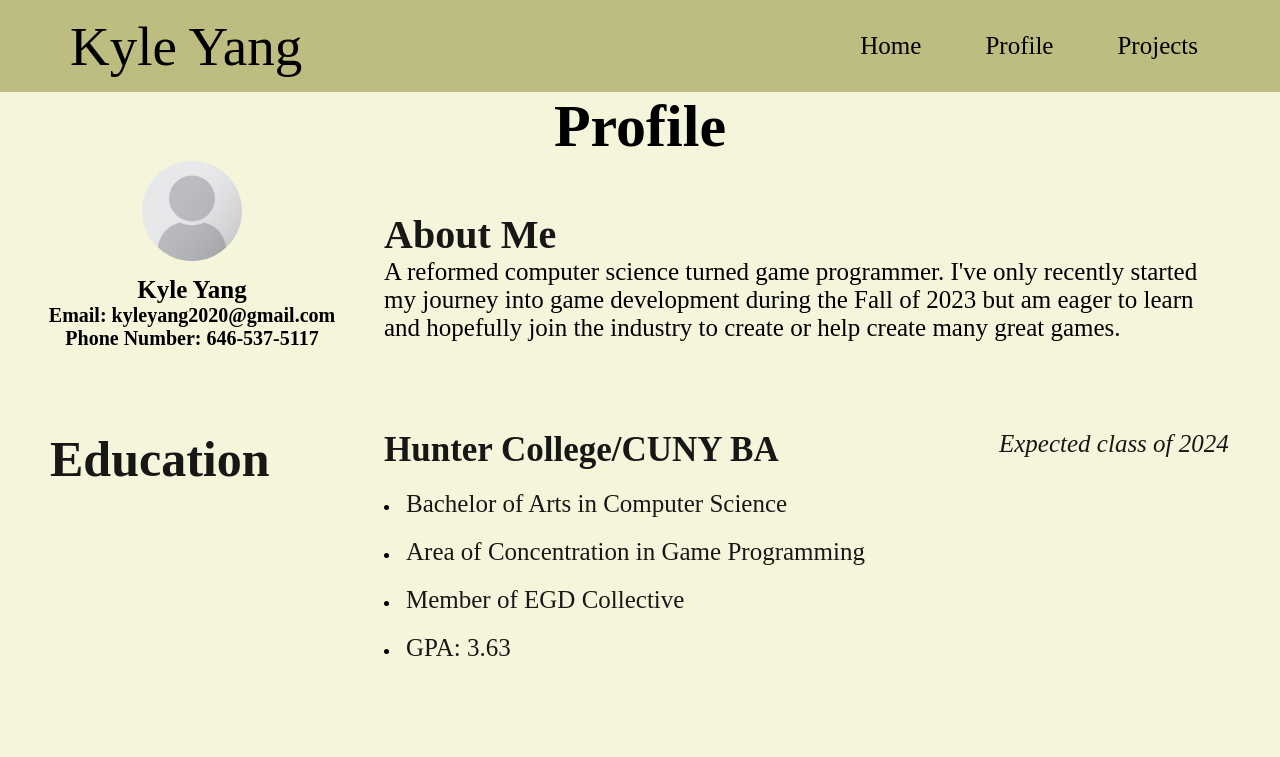
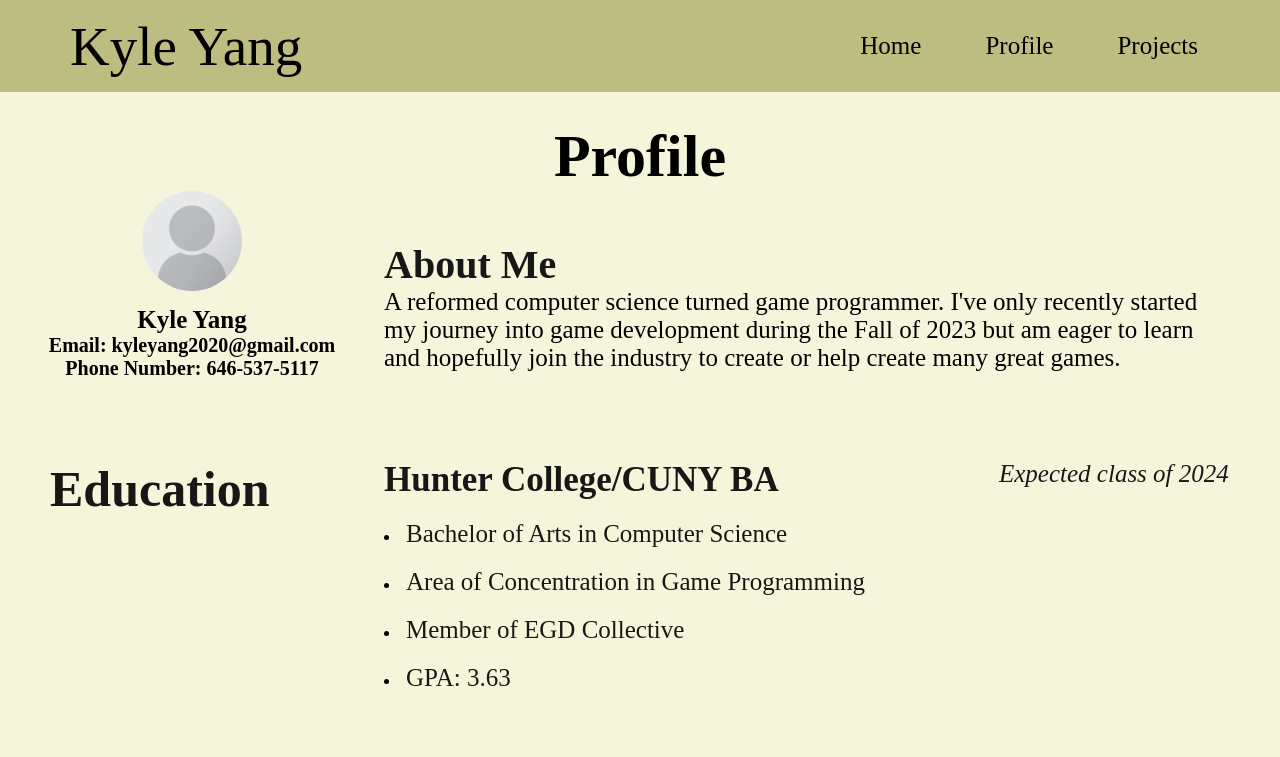
Before and after one commit to kyleyang2020/website, a plain HTML site: page profile.html in a window 1280 px wide. Shown: the top 757 px of the page. Drawn offline with Linux system fonts and the light colour scheme.

Commit message:
fixed title margins

```diff
--- a/profile.css
+++ b/profile.css
@@ -49,6 +49,7 @@ body {
 }
 
 .heading {
+    margin-top: 30px;
     width:100%;
     text-align: center;
     font-size: 30px;
--- a/projects.css
+++ b/projects.css
@@ -49,6 +49,7 @@ body {
 }
 
 .heading {
+    margin-top: 40px;
     width:100%;
     text-align: center;
     font-size: 30px;
```
